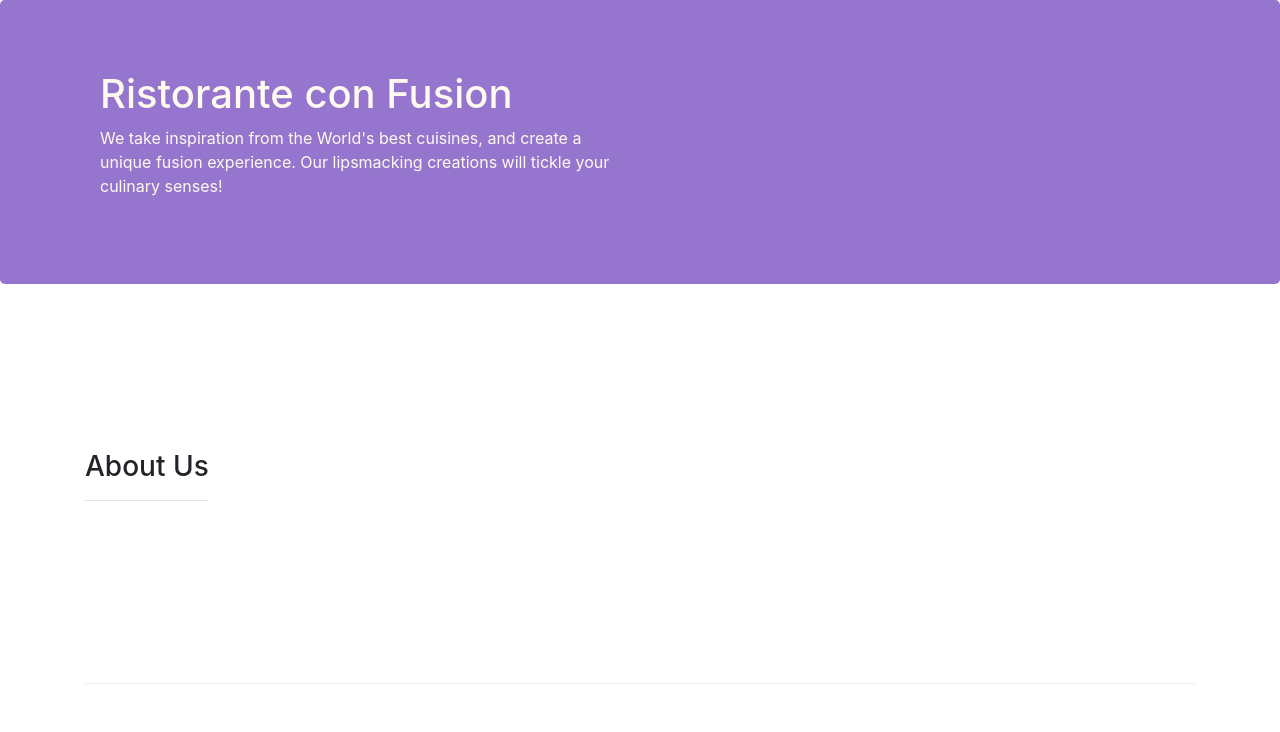
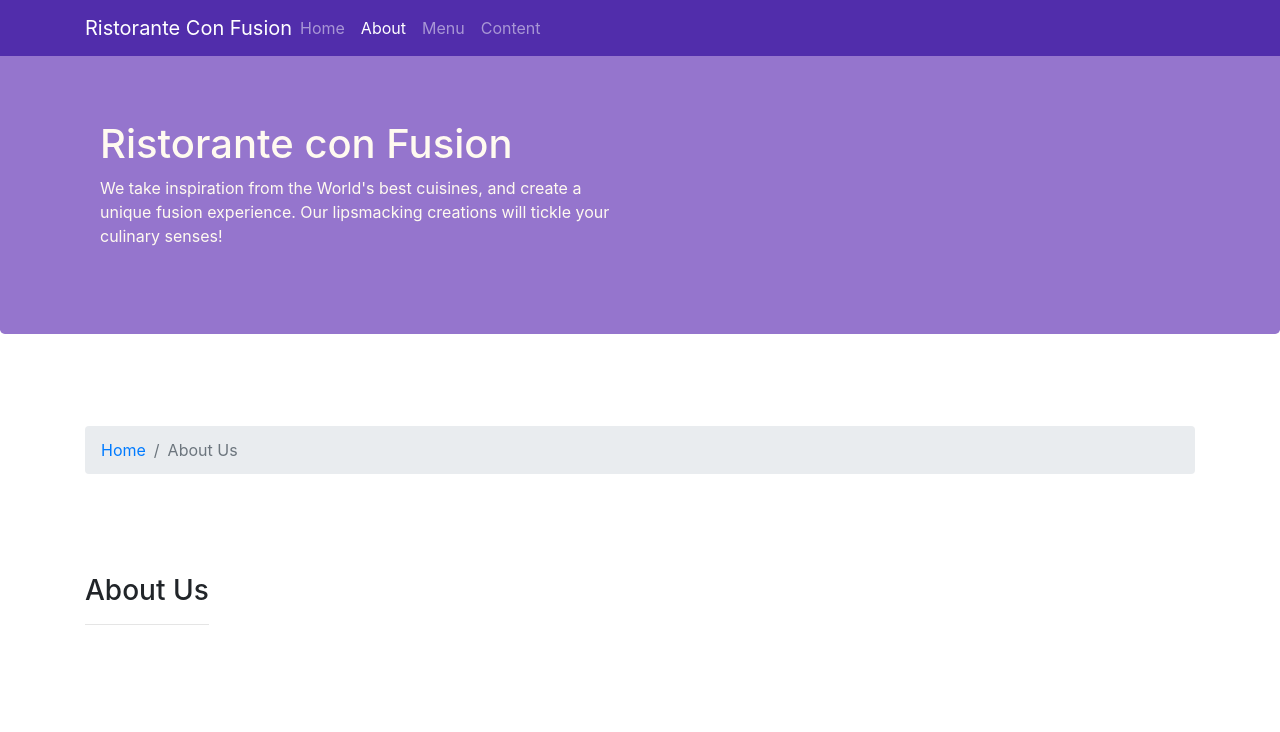
Before and after one commit to UtkarshChaudhary/webDevelopmentCourse1, a website: page aboutus.html in a window 1280 px wide. Shown: the top 732 px of the page. Drawn offline with nearby package versions, Linux system fonts and the light colour scheme.

Commit message:
navbar and breadcrumb

```diff
--- a/aboutus.html
+++ b/aboutus.html
@@ -14,6 +14,27 @@
 </head>
 
 <body>
+    <!-- navbar-expand-sm does navbar collapse for sm and xs screen size-->
+    <!-- fixed-top means navbar will fixed on top i.e doesnot scroll down while scrolling -->
+    <nav class="navbar navbar-dark navbar-expand-sm fixed-top">
+        <div class="container">
+              <button class="navbar-toggler" type="button" data-toggle="collapse" data-target="#Navbar">
+                  <span class="navbar-toggler-icon"></span>
+              </button>
+              <!-- navbar-brand allows you to display branding info. of company-->
+              <a class="navbar-brand mr-auto" href="./index.html">Ristorante Con Fusion</a>
+              <!--mr-auto class is to specify light margin-->
+              <!--active is to highlight current active option-->
+              <div class="collapse navbar-collapse" id="Navbar">
+                   <ul class="navbar-nav mr-auto">
+                       <li class="nav-item"><a class="nav-link" href="./index.html">Home</a></li>
+                       <li class="nav-item active"><a class="nav-link" href="#">About</a></li>
+                       <li class="nav-item"><a class="nav-link" href="#">Menu</a></li>
+                       <li class="nav-item"><a class="nav-link" href="#">Content</a></li>
+                   </ul>
+              </div>
+        </div>
+   </nav>
 
     <header class="jumbotron">
         <div class="container">
@@ -30,6 +51,10 @@
 
     <div class="container">
         <div class="row row-content align-items-center">
+            <ol class="col-12 breadcrumb">
+                <li class="breadcrumb-item"><a href="./index.html">Home</a></li>
+                <li class="breadcrumb-item active">About Us</li>
+            </ol>
             <div>
                <h3>About Us</h3>
                <hr>
@@ -69,7 +94,7 @@
                 <div class="col-4 offset-1 col-sm-2">
                     <h5>Links</h5>
                     <ul class="list-unstyled">
-                        <li><a href="#">Home</a></li>
+                        <li><a href="./index.html">Home</a></li>
                         <li><a href="#">About</a></li>
                         <li><a href="#">Menu</a></li>
                         <li><a href="#">Contact</a></li>
--- a/css/styles.css
+++ b/css/styles.css
@@ -29,3 +29,12 @@
     margin: 0px;
     color: #0f0f0f;
 }
+
+body{
+    padding: 50px 0px 0px 0px; /*so that nav-bar doesnot cover body of page*/
+    z-index: 0;
+}
+
+.navbar-dark{
+    background-color: #512DAB;
+}
```
Also changed, not shown: index.html (+22 -2 lines).
